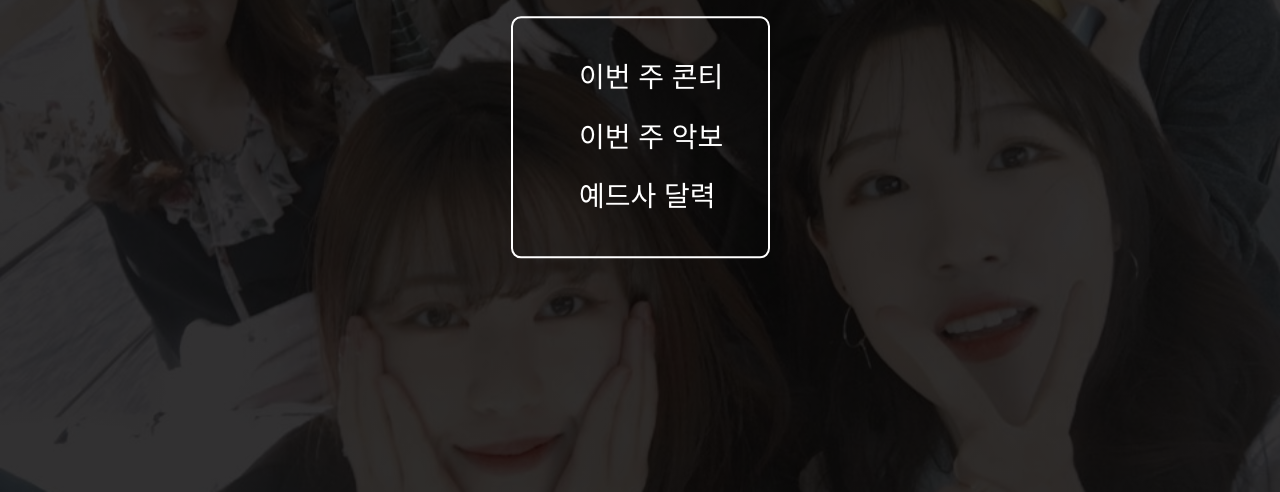
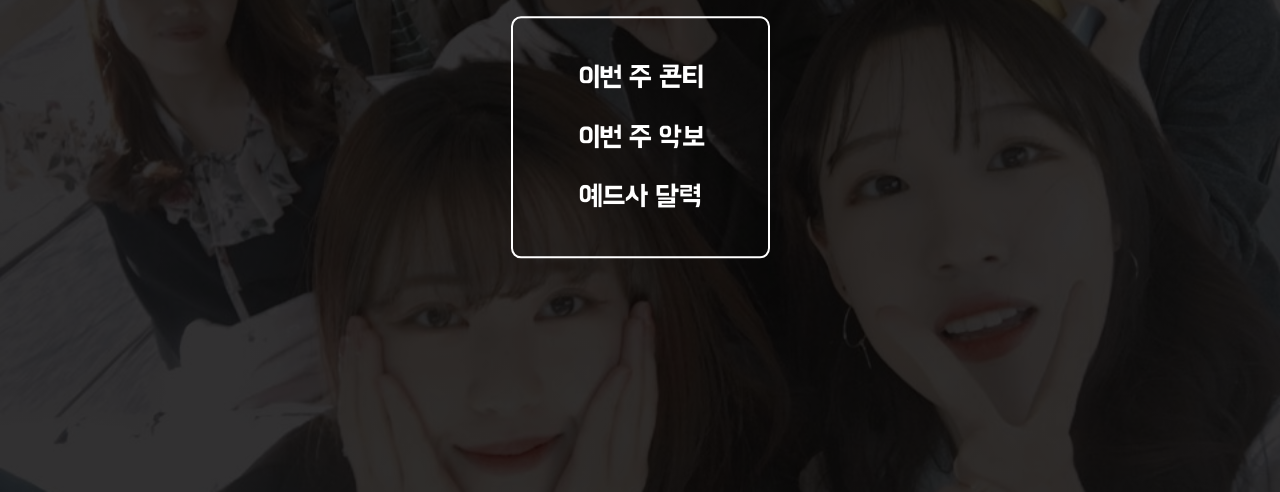
Before and after one commit to isaacdigs/yedsa_app, a plain HTML site: page index.html in a window 1280 px wide. Shown: the part 308-800 px from the top of the page. Drawn offline with nearby package versions, Linux system fonts and the light colour scheme; a web font is replaced by a local one.

Commit message:
fixed prev commit
Hanna

```diff
--- a/style.css
+++ b/style.css
@@ -1,7 +1,7 @@
 
 @import url(http://fonts.googleapis.com/earlyaccess/hanna.css);
 @font-face {
-font-family: "Harabara Bold";
+font-family: "Hanna";
 src: url("BM-HANNA.ttf") format("truetype");
 }
 
```
